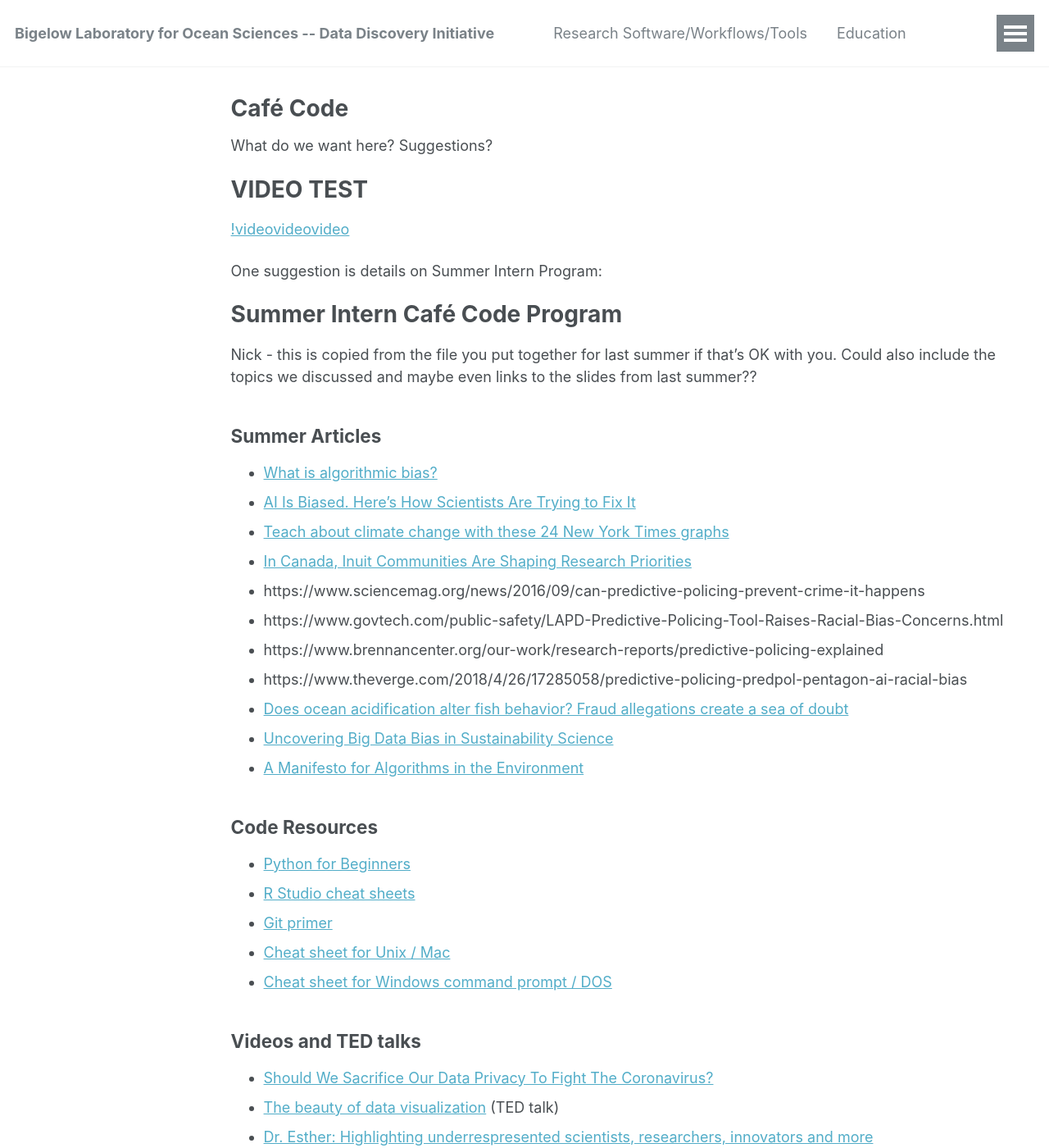
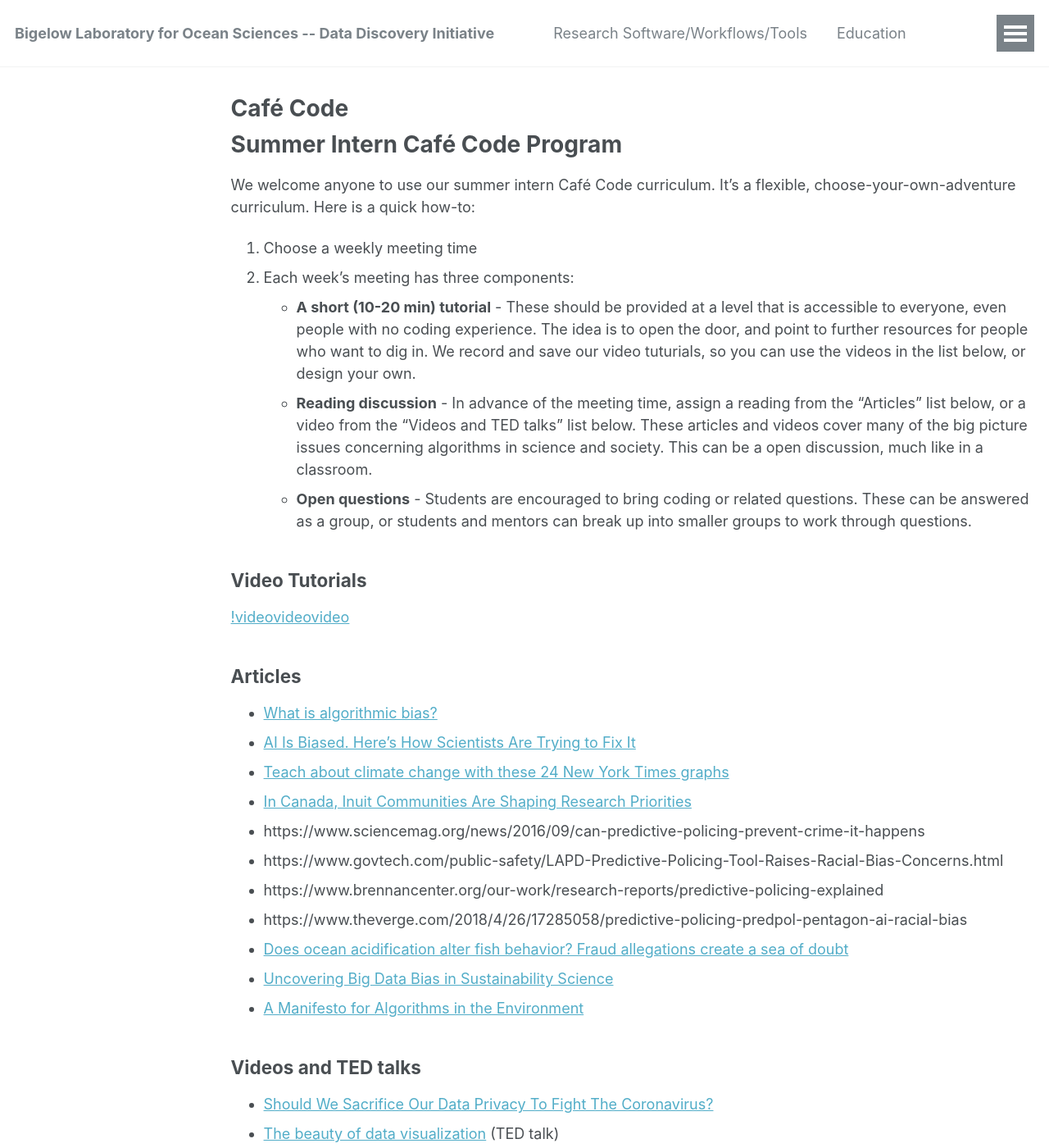
Before and after one commit to BigelowLab/bigelowlab.github.io, a Jekyll site: the page built from _pages/cafecode.md, in a window 1280 px wide and 1400 px high. Shown: the whole window at 82% size. Built offline with Jekyll 4.4.1, drawn with Linux system fonts in a browser that asks for light colours; some of the changed text lies outside the part shown.

Commit message:
Update cafecode.md
Reworked summer café code stuff

```diff
--- a/_pages/cafecode.md
+++ b/_pages/cafecode.md
@@ -5,21 +5,23 @@ permalink: /cafecode/
 author_profile: false
 ---
 
-What do we want here? Suggestions?
 
-# VIDEO TEST
+# Summer Intern Café Code Program
+
+We welcome anyone to use our summer intern Café Code curriculum. It's a flexible, choose-your-own-adventure curriculum. Here is a quick how-to:
+
+1. Choose a weekly meeting time
+2. Each week's meeting has three components:
+   - **A short (10-20 min) tutorial** - These should be provided at a level that is accessible to everyone, even people with no coding experience. The idea is to open the door, and point to further resources for people who want to dig in. We record and save our video tuturials, so you can use the videos in the list below, or design your own.
+   - **Reading discussion** - In advance of the meeting time, assign a reading from the "Articles" list below, or a video from the "Videos and TED talks" list below. These articles and videos cover many of the big picture issues concerning algorithms in science and society. This can be a open discussion, much like in a classroom.
+   - **Open questions** - Students are encouraged to bring coding or related questions. These can be answered as a group, or students and mentors can break up into smaller groups to work through questions.
+
+## Video Tutorials
 
 [!videovideovideo](https://bigelowlab.github.io/files/PdfScrapeTutorial-2021-05-27.mp4)
 
 
-One suggestion is details on Summer Intern Program:
-
-# Summer Intern Café Code Program
-
-Nick - this is copied from the file you put together for last summer if that's OK with you. Could also include the topics we discussed and maybe even links to the slides from last summer??
-
-## Summer Articles
-
+## Articles
 - [What is algorithmic bias?](https://bdtechtalks.com/2018/03/26/racist-sexist-ai-deep-learning-algorithms/)
 - [AI Is Biased. Here's How Scientists Are Trying to Fix It](https://www.wired.com/story/ai-biased-how-scientists-trying-fix/)
 - [Teach about climate change with these 24 New York Times graphs](https://www.nytimes.com/2019/02/28/learning/teach-about-climate-change-with-these-24-new-york-times-graphs.html)
@@ -32,16 +34,7 @@ Nick - this is copied from the file you put together for last summer if that's O
 - [Uncovering Big Data Bias in Sustainability Science](https://umaine.edu/spire/2021/03/29/bigdatabias/)
 - [A Manifesto for Algorithms in the Environment](https://www.theguardian.com/science/political-science/2015/oct/05/a-manifesto-for-algorithms-in-the-environment)
 
-## Code Resources
-
-- [Python for Beginners](https://www.python.org/about/gettingstarted/)
-- [R Studio cheat sheets](https://www.rstudio.com/resources/cheatsheets/)
-- [Git primer](https://docs.google.com/presentation/d/1UUryfefKXFIRJhI4UaY1LnhBdqjjzbGngRDm-ucAQtY/edit#slide=id.gc6f73a04f_0_20)
-- [Cheat sheet for Unix / Mac](https://learntocodewith.me/command-line/unix-command-cheat-sheet/)
-- [Cheat sheet for Windows command prompt / DOS](http://simplyadvanced.net/blog/cheat-sheet-for-windows-command-prompt/)
-
 ## Videos and TED talks
-
 - [Should We Sacrifice Our Data Privacy To Fight The Coronavirus?](https://fivethirtyeight.com/videos/should-we-sacrifice-our-data-privacy-to-fight-the-coronavirus/)
 - [The beauty of data visualization](https://www.ted.com/talks/david_mccandless_the_beauty_of_data_visualization/transcript) (TED talk)
 - [Dr. Esther: Highlighting underrespresented scientists, researchers, innovators and more](https://www.youtube.com/channel/UCO8fHSJrOnGZCZ19HvGvSLA)
```
Also changed, not shown: other parts of _pages/cafecode.md (+7 -0 lines).
